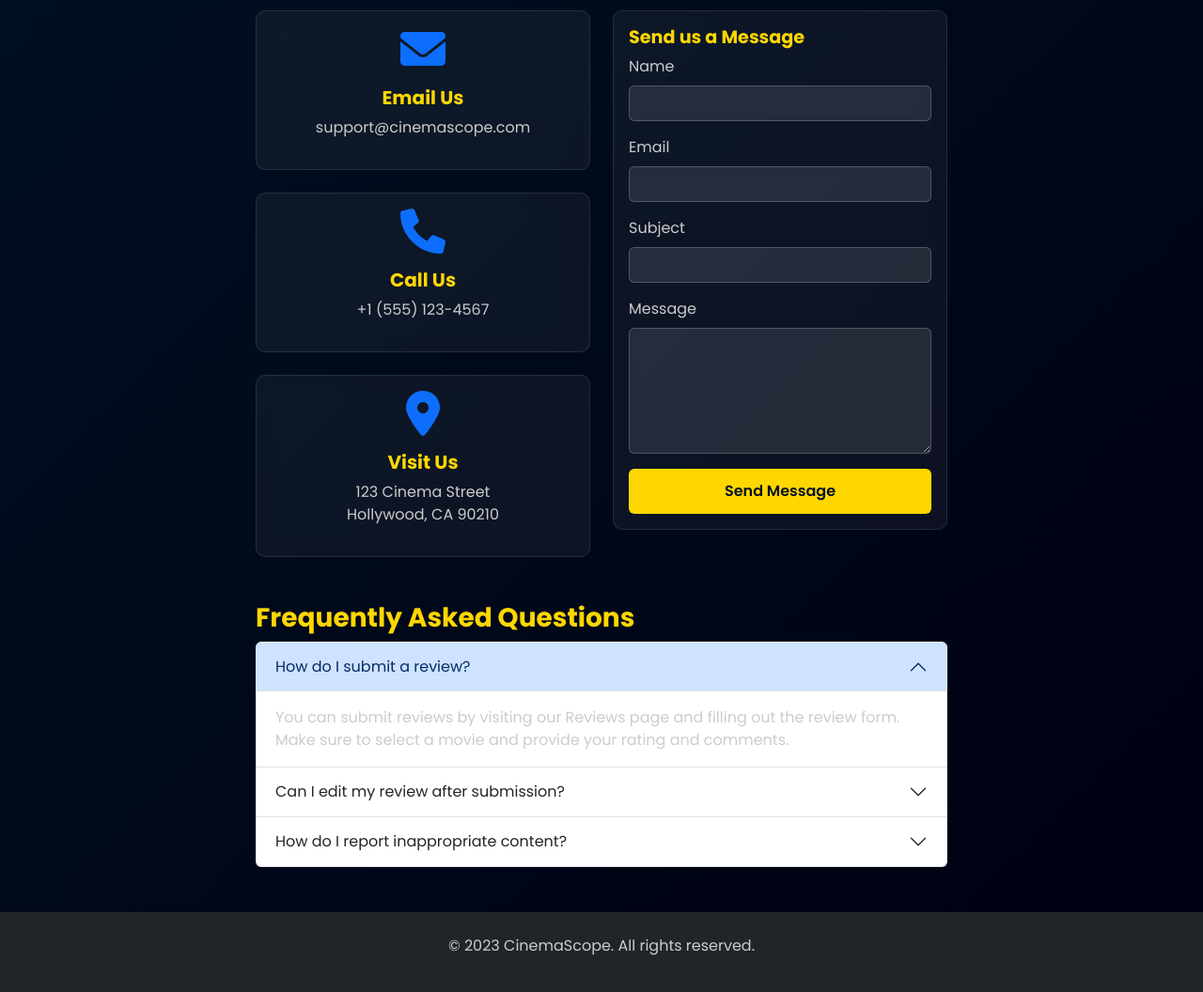
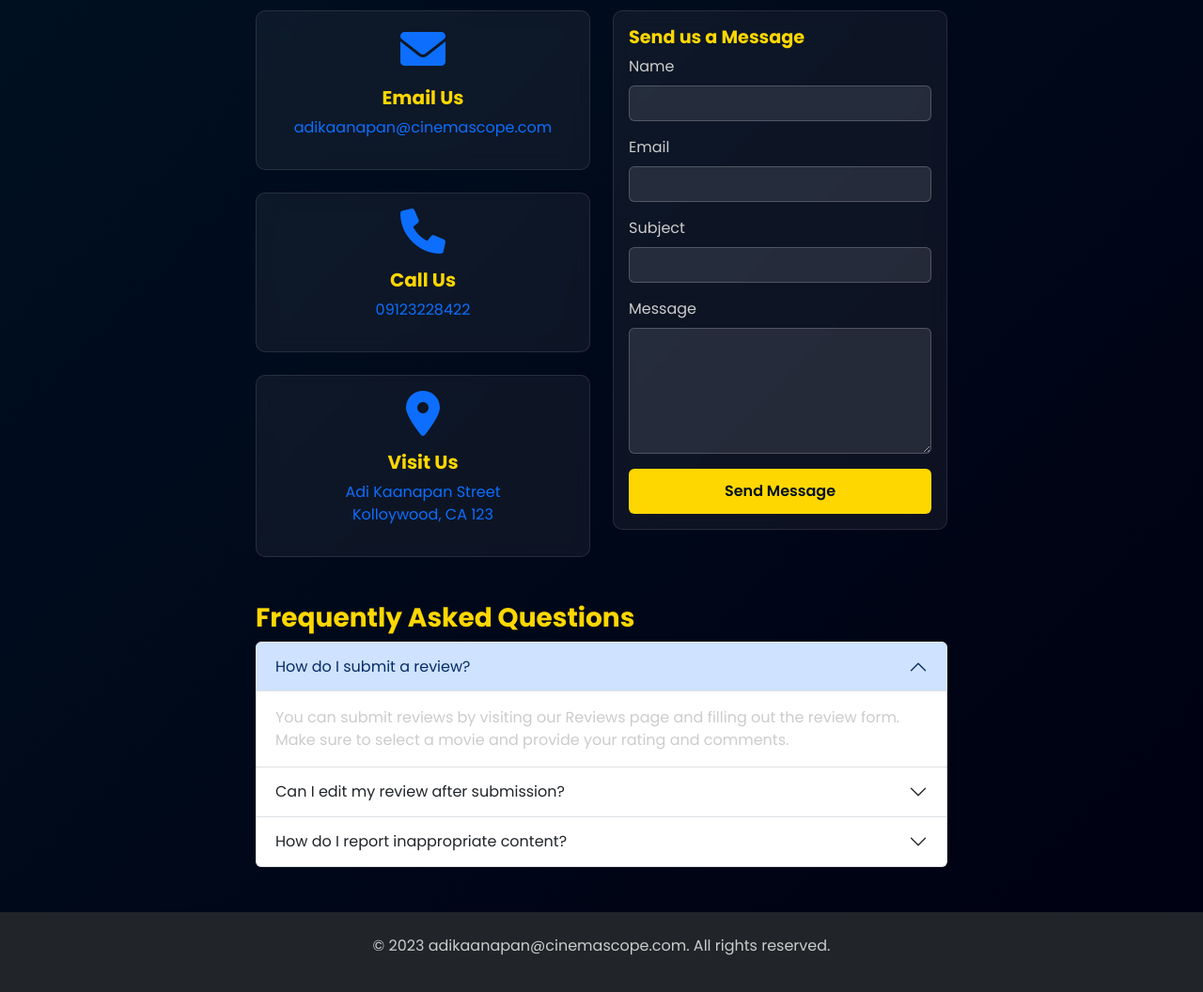
Before and after one commit to allenvonainsworth/allenvonainsworth.github.io, a plain HTML site: page contact.html in a window 1280 px wide. Shown: the part 180-1236 px from the top of the page at 94% size. Drawn offline with nearby package versions, Linux system fonts and the light colour scheme.

```diff
--- a/contact.html
+++ b/contact.html
@@ -13,7 +13,7 @@
   <nav class="navbar navbar-expand-lg navbar-dark">
     <div class="container">
       <a class="navbar-brand" href="index.html">
-        <i class="fas fa-film"></i> CinemaScope
+        <i class="fas fa-film"></i> AdKa'napanCinema
       </a>
       <button class="navbar-toggler" type="button" data-bs-toggle="collapse" data-bs-target="#navbarNav">
         <span class="navbar-toggler-icon"></span>
@@ -52,21 +52,21 @@
                 <div class="card-body text-center">
                   <i class="fas fa-envelope fa-3x text-primary mb-3"></i>
                   <h5>Email Us</h5>
-                  <p>support@cinemascope.com</p>
+                  <p><a href="mailto:support@cinemascope.com" class="text-decoration-none">adikaanapan@cinemascope.com</a></p>
                 </div>
               </div>
               <div class="card movie-card mb-4">
                 <div class="card-body text-center">
                   <i class="fas fa-phone fa-3x text-primary mb-3"></i>
                   <h5>Call Us</h5>
-                  <p>+1 (555) 123-4567</p>
+                  <p><a href="tel:+15551234567" class="text-decoration-none">09123228422</a></p>
                 </div>
               </div>
               <div class="card movie-card">
                 <div class="card-body text-center">
                   <i class="fas fa-map-marker-alt fa-3x text-primary mb-3"></i>
                   <h5>Visit Us</h5>
-                  <p>123 Cinema Street<br>Hollywood, CA 90210</p>
+                  <p><a href="https://www.google.com/maps/search/?api=1&query=123+Cinema+Street+Hollywood+CA+90210" target="_blank" class="text-decoration-none">Adi Kaanapan Street<br>Kolloywood, CA 123</a></p>
                 </div>
               </div>
             </div>
@@ -146,7 +146,7 @@
   <!-- Footer -->
   <footer class="bg-dark text-center py-4">
     <div class="container">
-      <p>&copy; 2023 CinemaScope. All rights reserved.</p>
+      <p>&copy; 2023 adikaanapan@cinemascope.com. All rights reserved.</p>
     </div>
   </footer>
 
```
Also changed, not shown: about.html (+2 -2 lines), index.html (+2 -2 lines), movie-detail.html (+2 -2 lines), movies.html (+2 -2 lines), reviews.html (+2 -2 lines).
